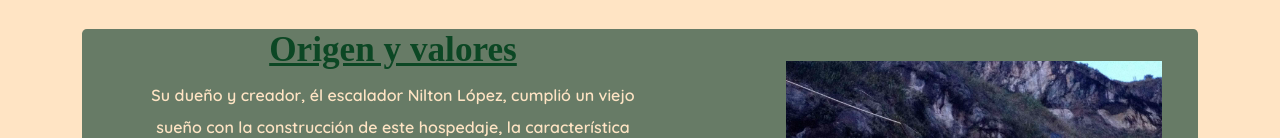
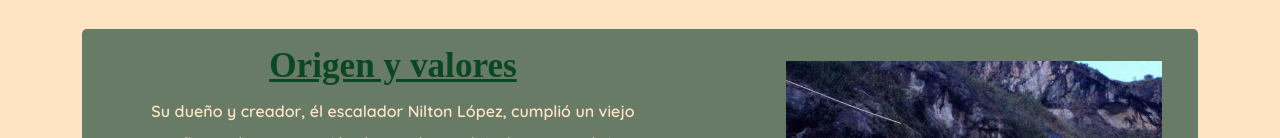
Before and after one commit to gomezevelin/lacasaenelaireweb, a website: page nosotros.html in a window 1280 px wide. Shown: the part 670-808 px from the top of the page. Drawn offline with nearby package versions, Linux system fonts and the light colour scheme; a web font is replaced by a local one.

Commit message:
Margintop en subtitulos pag nosotros

```diff
--- a/nosotros.html
+++ b/nosotros.html
@@ -88,7 +88,7 @@
     <section class="container margintop" data-aos="zoom-in" data-aos-offset="400">
         <div class="row sinMargin color rounded-3 ">
             <div class="col-xl-6 parrafoCajaNosotros tamañoLetra">
-                <h1 class="subtituloCentrado">Origen y valores</h1>
+                <h1 class="subtituloCentrado marginT">Origen y valores</h1>
                 <p>Su dueño y creador, él escalador Nilton López, cumplió un viejo sueño con la construcción de
                     este hospedaje, la característica central es "ser muy amigable con el medio ambiente".
                     Utilizamos 100% de energía solar, agua de una cascada cercana y llevamos toda la basura generada
@@ -136,7 +136,7 @@
         <div class="row sinMargin color rounded-3 margenAbajo sinPadding">
             <div class="col-xl-6 parrafoCajaNosotros tamañoLetra ">
                 <div>
-                    <h2 class="subtituloCentrado">Recomendaciones</h2>
+                    <h2 class="subtituloCentrado marginT">Recomendaciones</h2>
                     <ul class="parrafoCajaNosotros sinPadding recomendaciones__p">
                         <li>Llevar comida.</li>
                         <li>Una bolsa de agua de 5 litros por cada dos personas.</li>
--- a/scss/parciales/_bases.scss
+++ b/scss/parciales/_bases.scss
@@ -59,6 +59,8 @@ justify-content: center;}
 
 .margintop {margin-top: 2rem;}
 
+.marginT {margin-top: 1rem;}
+
 .marginB {margin-bottom: 1rem;}
 
 .margenAbajo {margin-bottom: 1.5rem;}
```
Also changed, not shown: Css/estilo.css.
